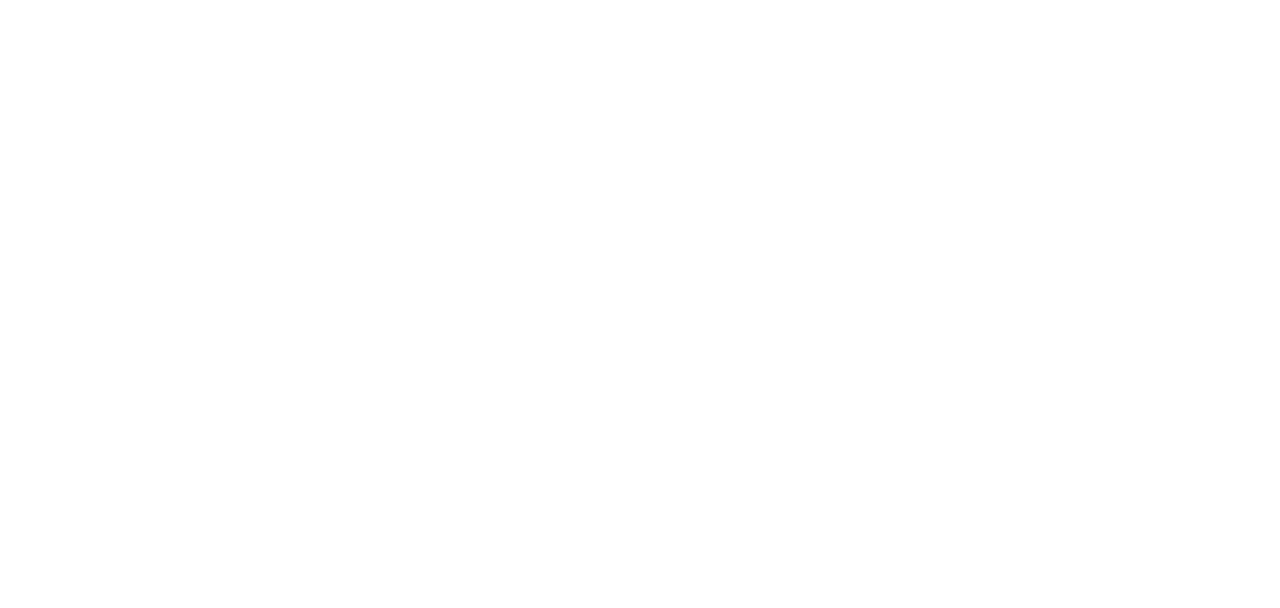
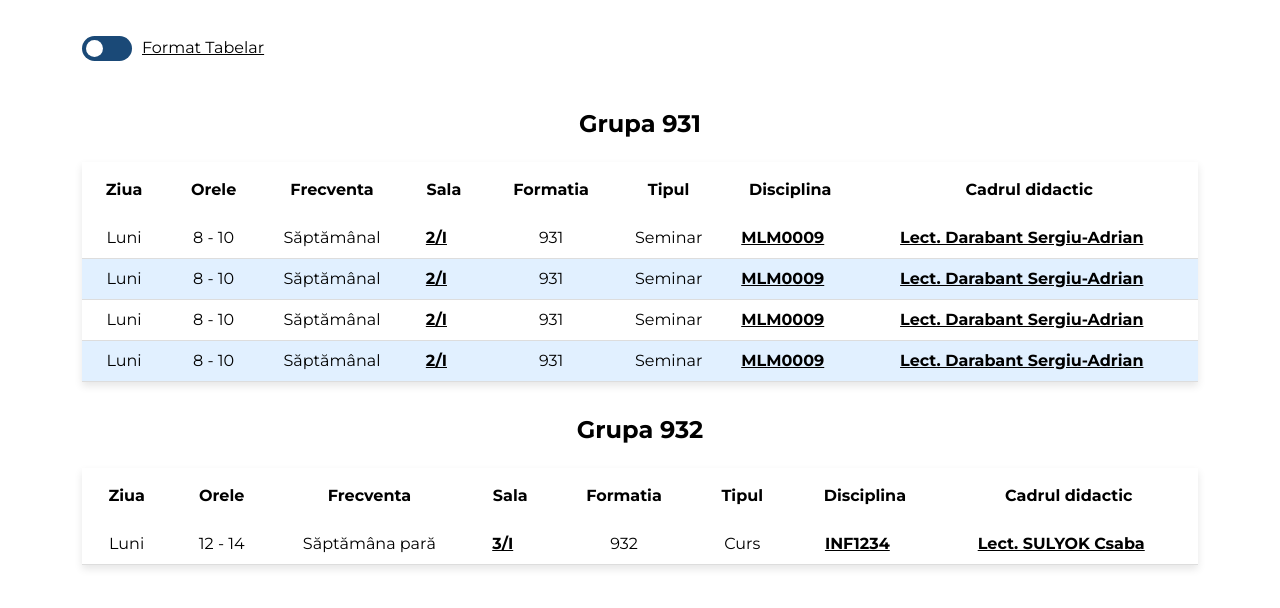
Before and after one commit to linzingandrei/OrarUBB-Frontend, a React (Vite) app in the folder orarubb-web_frontend/: page /groups in a window 1280 px wide. Before the commit this address had no page. Shown: the top 608 px of the page. Built offline with nearby package versions, Linux system fonts and the light colour scheme.

Commit message:
finished the Page for GroupsSchedule

```diff
--- a/orarubb-web_frontend/src/App.jsx
+++ b/orarubb-web_frontend/src/App.jsx
@@ -1,12 +1,16 @@
 import { BrowserRouter, Route, Routes } from 'react-router-dom'
 import './App.scss'
 import MainPage from './pages/MainPage/MainPage'
+import StudyProgramsPage from './pages/MainPage/StudyProgramsPage/StudyProgramsPage'
+import GroupsSchedule from './pages/MainPage/GroupsSchedule/GroupsSchedule'
 
 const AppContent = () => {
   return (
     <BrowserRouter>
     <Routes>
       <Route path="/" element={<MainPage />} />
+      <Route path="/study" element={<StudyProgramsPage />} />
+      <Route path="/groups" element={<GroupsSchedule />} />
     </Routes>
     </BrowserRouter>
   )
--- a/orarubb-web_frontend/src/components/academicPrograms/MastersProgramsTable.scss
+++ b/orarubb-web_frontend/src/components/academicPrograms/MastersProgramsTable.scss
@@ -6,7 +6,7 @@
   }
 
   .table {
-    width: 60%;
+    width: 80%;
     border-collapse: collapse;
     font-family: Arial, sans-serif;
     color: #333;
--- a/orarubb-web_frontend/src/components/groupsSchedule/GroupsScheduleTabelar.scss
+++ b/orarubb-web_frontend/src/components/groupsSchedule/GroupsScheduleTabelar.scss
@@ -1,3 +1,5 @@
+@import url('https://fonts.googleapis.com/css2?family=Montserrat:wght@400;700&display=swap');
+
 .table-container {
     display: flex;
     flex-direction: column;
@@ -6,19 +8,20 @@
   }
 
   .table-title {
-    font-size: 2rem;
+    font-size: 1.5rem;
     font-weight: bold;
-    color: #333;
+    color: #000000;
     margin-bottom: 20px;
     text-align: center;
+    font-family: 'Montserrat', sans-serif;
   }
 
   .table {
     width: 60%;
     border-collapse: collapse;
     box-shadow: 0px 4px 8px rgba(0, 0, 0, 0.1);
-    font-family: Arial, sans-serif;
-    color: #333;
+    font-family: 'Montserrat', sans-serif;
+    color: #000000;
 
     thead {
       color: black;
@@ -26,7 +29,7 @@
       th {
         padding: 16px;
         text-align: center;
-        font-size: 1.5rem;
+        font-size: 1rem;
         font-weight: bold;
         background-color: transparent;
       }
--- a/orarubb-web_frontend/src/pages/MainPage/GroupsSchedule/GroupsSchedule.jsx
+++ b/orarubb-web_frontend/src/pages/MainPage/GroupsSchedule/GroupsSchedule.jsx
@@ -5,6 +5,42 @@ import GroupsScheduleGrafic from '../../../components/groupsSchedule/GroupsSched
 import Layout from '../../../components/layout/Layout';
 
 const scheduleForGroup931 = [
+  {
+    class_id: "0842c56a-7c4a-4331-a0c4-4e432940e83b",
+    class_day: "Luni",
+    start_hour: 8,
+    end_hour: 10,
+    frequency: 0,
+    room: "2/I",
+    formation: "931",
+    class_type: "Seminar",
+    course_instance_code: "MLM0009",
+    teacher: "Lect. Darabant Sergiu-Adrian",
+  },
+  {
+    class_id: "0842c56a-7c4a-4331-a0c4-4e432940e83b",
+    class_day: "Luni",
+    start_hour: 8,
+    end_hour: 10,
+    frequency: 0,
+    room: "2/I",
+    formation: "931",
+    class_type: "Seminar",
+    course_instance_code: "MLM0009",
+    teacher: "Lect. Darabant Sergiu-Adrian",
+  },
+  {
+    class_id: "0842c56a-7c4a-4331-a0c4-4e432940e83b",
+    class_day: "Luni",
+    start_hour: 8,
+    end_hour: 10,
+    frequency: 0,
+    room: "2/I",
+    formation: "931",
+    class_type: "Seminar",
+    course_instance_code: "MLM0009",
+    teacher: "Lect. Darabant Sergiu-Adrian",
+  },
   {
     class_id: "0842c56a-7c4a-4331-a0c4-4e432940e83b",
     class_day: "Luni",
@@ -34,16 +70,19 @@ const scheduleForGroup932 = [
   },
 ];
 
-const GroupsSchedule = ({ isLoggedIn }) => {
-  const [view, setView] = useState('tabelar'); // Default view is 'tabelar'
+const schedules = [
+  { group: 931, scheduleData: scheduleForGroup931 },
+  { group: 932, scheduleData: scheduleForGroup932 },
+];
+const GroupsSchedule = () => {
+  const [view, setView] = useState('tabelar');
 
   const handleViewToggle = () => {
     setView((prevView) => (prevView === 'tabelar' ? 'grafic' : 'tabelar'));
   };
 
   return (
-    <Layout>
-      <div className="groups-schedule">
+    <div className="page-container">
       <div className="view-toggle">
         <label className="switch">
           <input
@@ -53,33 +92,24 @@ const GroupsSchedule = ({ isLoggedIn }) => {
           />
           <span className="slider"></span>
         </label>
+        <p>{view === 'tabelar' ? 'Format Tabelar' : 'Format Grafic'}</p>
       </div>
-
-        <div className="schedule-container">
-          <div className="schedule-group">
-            {view === 'tabelar' ? (
-              <GroupsScheduleTabelar scheduleData={scheduleForGroup931} group={931} />
+      {schedules.map((schedule) => (
+        view === 'tabelar' ? (
+          <GroupsScheduleTabelar
+            key={schedule.group}
+            scheduleData={schedule.scheduleData}
+            group={schedule.group}
+          />
         ) : (
-              <GroupsScheduleGrafic scheduleData={scheduleForGroup931} group={931} />
-            )}
-            {isLoggedIn && (
-              <button className="mark-personal-btn">Marchează ca orar personal</button>
-            )}
+          <GroupsScheduleGrafic
+            key={schedule.group}
+            scheduleData={schedule.scheduleData}
+            group={schedule.group}
+          />
+        )
+      ))}
     </div>
-
-          <div className="schedule-group">
-            {view === 'tabelar' ? (
-              <GroupsScheduleTabelar scheduleData={scheduleForGroup932} group={932} />
-            ) : (
-              <GroupsScheduleGrafic scheduleData={scheduleForGroup932} group={932} />
-            )}
-            {isLoggedIn && (
-              <button className="mark-personal-btn">Marchează ca orar personal</button>
-            )}
-          </div>
-        </div>
-      </div>
-    </Layout>
   );
 };
 
--- a/orarubb-web_frontend/src/pages/MainPage/GroupsSchedule/GroupsSchedule.scss
+++ b/orarubb-web_frontend/src/pages/MainPage/GroupsSchedule/GroupsSchedule.scss
@@ -1,65 +1,26 @@
-.groups-schedule {
+@import url('https://fonts.googleapis.com/css2?family=Montserrat:wght@400;500;700&display=swap');
+
+.page-container {
   display: flex;
   flex-direction: column;
   align-items: center;
   padding: 20px;
-    margin-top: 60px; /* Adjust based on navbar height */
-  }
+  gap: 10px;
+  font-family: 'Montserrat', sans-serif; // Apply Montserrat font
 
   .view-toggle {
-    margin-bottom: 10px;
     display: flex;
-    justify-content: center;
-  }
+    align-items: center;
+    width: 90%;
+    max-width: 1800px;
 
-  .schedule-container {
-    display: flex;
-    flex-direction: column;
-    align-items: center;
-    gap: 10px; /* Close the gap between the tables */
-    width: 100%;
-    max-width: 1200px; /* Maximum width for large screens */
-    margin: 0 auto; /* Center the container */
-  }
-
-  .schedule-group {
-    width: 100%;
-    max-width: 960px; /* Max width for tables */
-    text-align: center;
-    position: relative; /* Make sure button is inside */
-    margin-bottom: 0px; /* Remove margin between tables */
-  }
-
-  .schedule {
-    margin-bottom: 0px; /* Remove space below the table */
-  }
-
-  .mark-personal-btn {
-    position: absolute;
-    top: 5px; /* Close the button to the top */
-    left: 5px; /* Close the button to the left */
-    padding: 8px 16px;
-    background-color: #4CAF50;
-    color: white;
-    border: none;
-    border-radius: 5px;
-    cursor: pointer;
-    font-size: 14px;
-  }
-
-  .mark-personal-btn:hover {
-    background-color: #45a049;
-  }
-
-  /* Toggle switch styling */
     .switch {
       position: relative;
       display: inline-block;
-    width: 34px;
-    height: 20px;
-  }
+      width: 50px;
+      height: 25px;
 
-  .switch input {
+      input {
         opacity: 0;
         width: 0;
         height: 0;
@@ -72,89 +33,52 @@
         left: 0;
         right: 0;
         bottom: 0;
-    background-color: #ccc;
+        background-color: #1A4977;
         transition: 0.4s;
-    border-radius: 50px;
-  }
+        border-radius: 25px;
 
-  .slider:before {
+        &:before {
           position: absolute;
           content: "";
-    height: 12px;
-    width: 12px;
-    border-radius: 50%;
+          height: 17px;
+          width: 17px;
           left: 4px;
           bottom: 4px;
-    background-color: white;
+          background-color: #fff;
           transition: 0.4s;
+          border-radius: 50%;
+        }
       }
 
       input:checked + .slider {
-    background-color: #2196F3;
+        background-color: #c0c0c0;
       }
 
       input:checked + .slider:before {
-    transform: translateX(14px);
+        transform: translateX(24px);
+      }
     }
 
-  /* Table styling */
+    p {
+      text-decoration:underline;
+      font-size: 1rem;
+      color: #000000;
+      margin-left: 10px;
+    }
+  }
+
   .table-container {
     display: flex;
     flex-direction: column;
     align-items: center;
-    min-height: 100vh;
-  }
-
-  .table-title {
-    font-size: 2rem;
-    font-weight: bold;
-    color: #333;
-    margin-bottom: 20px;
-    text-align: center;
+    width: 100%;
+    max-width: 1800px;
+    min-height: 10vh;
   }
 
   .table {
-    width: 100%; /* Full width within the container */
-    max-width: 960px; /* Max width for each table */
-    border-collapse: collapse;
-    box-shadow: 0px 4px 8px rgba(0, 0, 0, 0.1);
-    font-family: Arial, sans-serif;
-    color: #333;
-    margin-bottom: 0px; /* Remove space between tables */
-
-    thead {
-      color: black;
-
-      th {
-        padding: 16px;
-        text-align: center;
-        font-size: 1.5rem;
-        font-weight: bold;
-        background-color: transparent;
+    width: 90%;
+    max-width: 1800px;
+    margin: 0 auto;
   }
 }
-
-    tbody {
-      tr {
-        &:nth-child(even) {
-          background-color: #E1F0FF;
-        }
-
-        &:nth-child(odd) {
-          background-color: #FFFFFF;
-        }
-
-        td {
-          padding: 8px;
-          border-bottom: 1px solid #ddd;
-          text-align: center;
-
-          .link {
-            &:hover {
-              text-decoration: underline;
-            }
-          }
-        }
-      }
-    }
-  }
--- a/orarubb-web_frontend/src/pages/MainPage/StudyProgramsPage/StudyProgramsPage.scss
+++ b/orarubb-web_frontend/src/pages/MainPage/StudyProgramsPage/StudyProgramsPage.scss
@@ -6,7 +6,7 @@
   }
 
   .table-container {
-    width: 80%;
+    width: 100%;
     display: flex;
     justify-content: center;
   }
```
Lines whose indentation alone changed are shown as unchanged.
